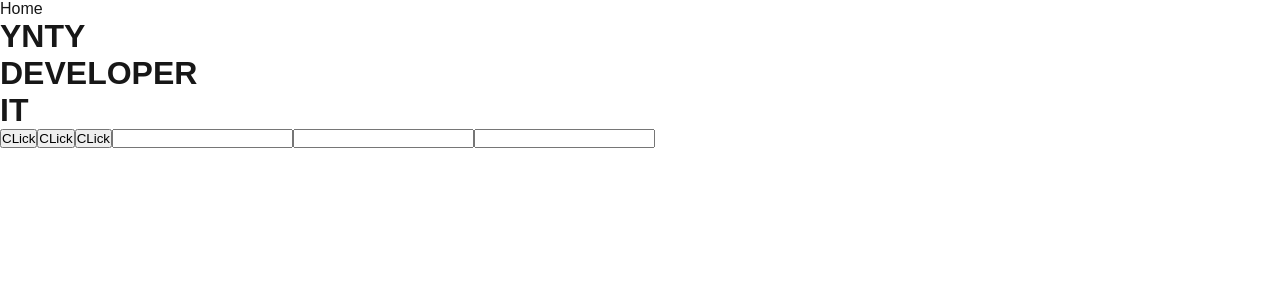
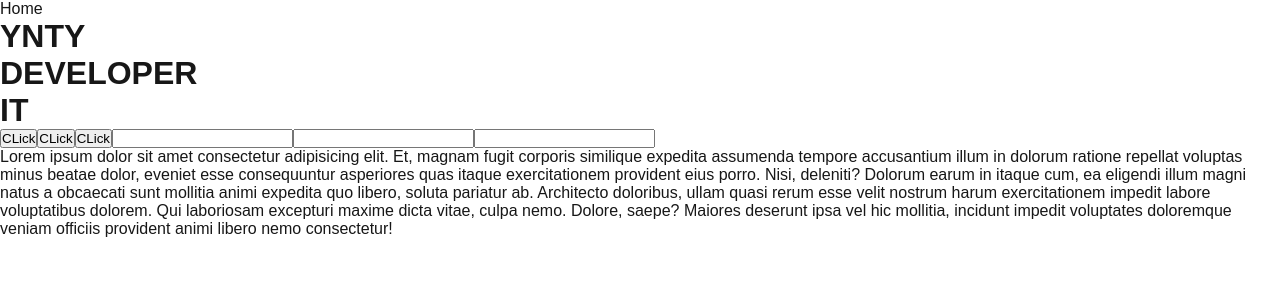
Before and after one commit to yntymakdev/git-test-PayCharm, a Next.js app: page / in a window 1280 px wide. Shown: the top 300 px of the page. Built offline with nearby package versions, Linux system fonts and the light colour scheme.

Commit message:
finish branch develop

```diff
--- a/src/home/Home.tsx
+++ b/src/home/Home.tsx
@@ -13,6 +13,19 @@ const Home = () => {
       <input type="text" />
       <input type="text" />
       <input type="text" />
+      <p>
+        Lorem ipsum dolor sit amet consectetur adipisicing elit. Et, magnam
+        fugit corporis similique expedita assumenda tempore accusantium illum in
+        dolorum ratione repellat voluptas minus beatae dolor, eveniet esse
+        consequuntur asperiores quas itaque exercitationem provident eius porro.
+        Nisi, deleniti? Dolorum earum in itaque cum, ea eligendi illum magni
+        natus a obcaecati sunt mollitia animi expedita quo libero, soluta
+        pariatur ab. Architecto doloribus, ullam quasi rerum esse velit nostrum
+        harum exercitationem impedit labore voluptatibus dolorem. Qui laboriosam
+        excepturi maxime dicta vitae, culpa nemo. Dolore, saepe? Maiores
+        deserunt ipsa vel hic mollitia, incidunt impedit voluptates doloremque
+        veniam officiis provident animi libero nemo consectetur!
+      </p>
     </div>
   );
 };
```
